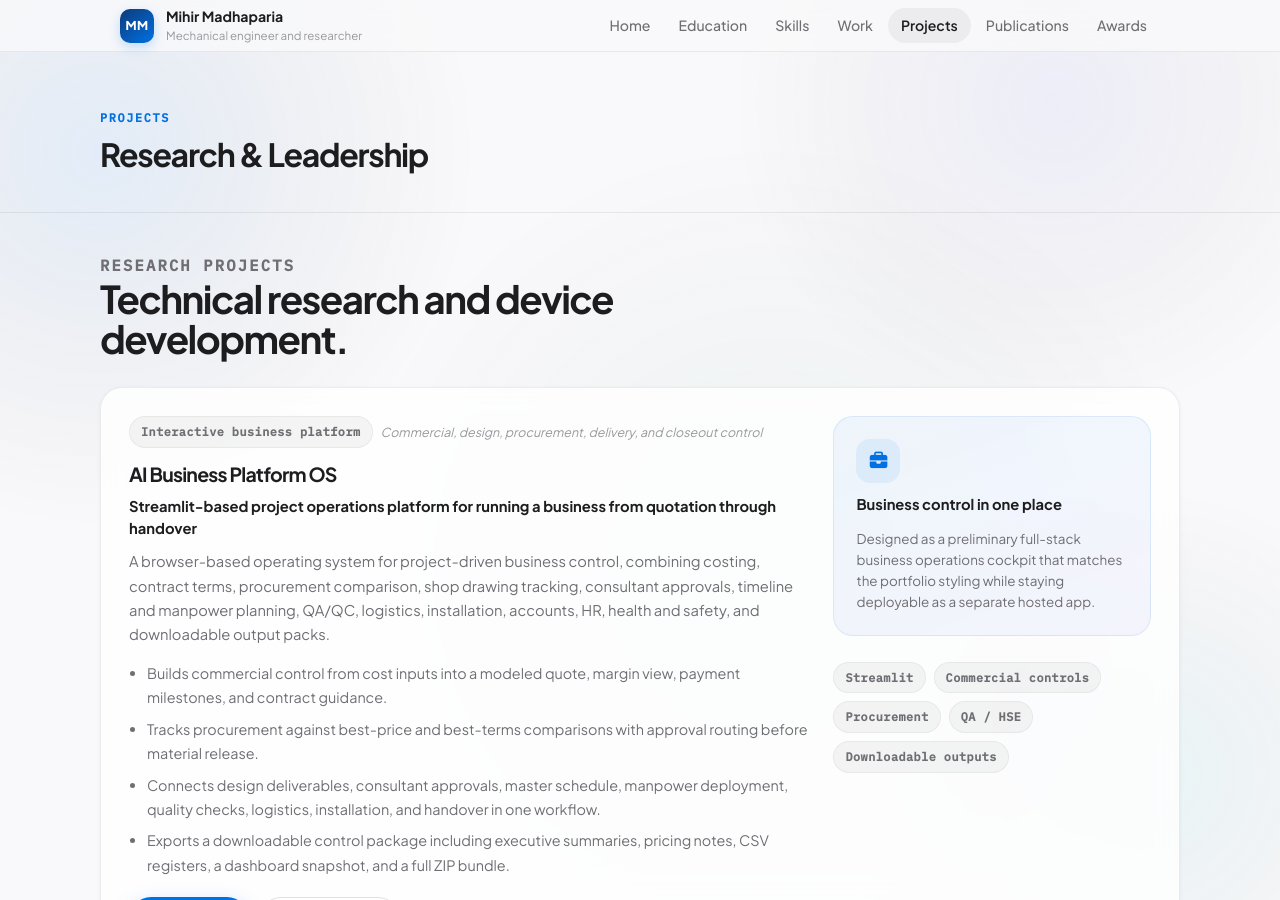
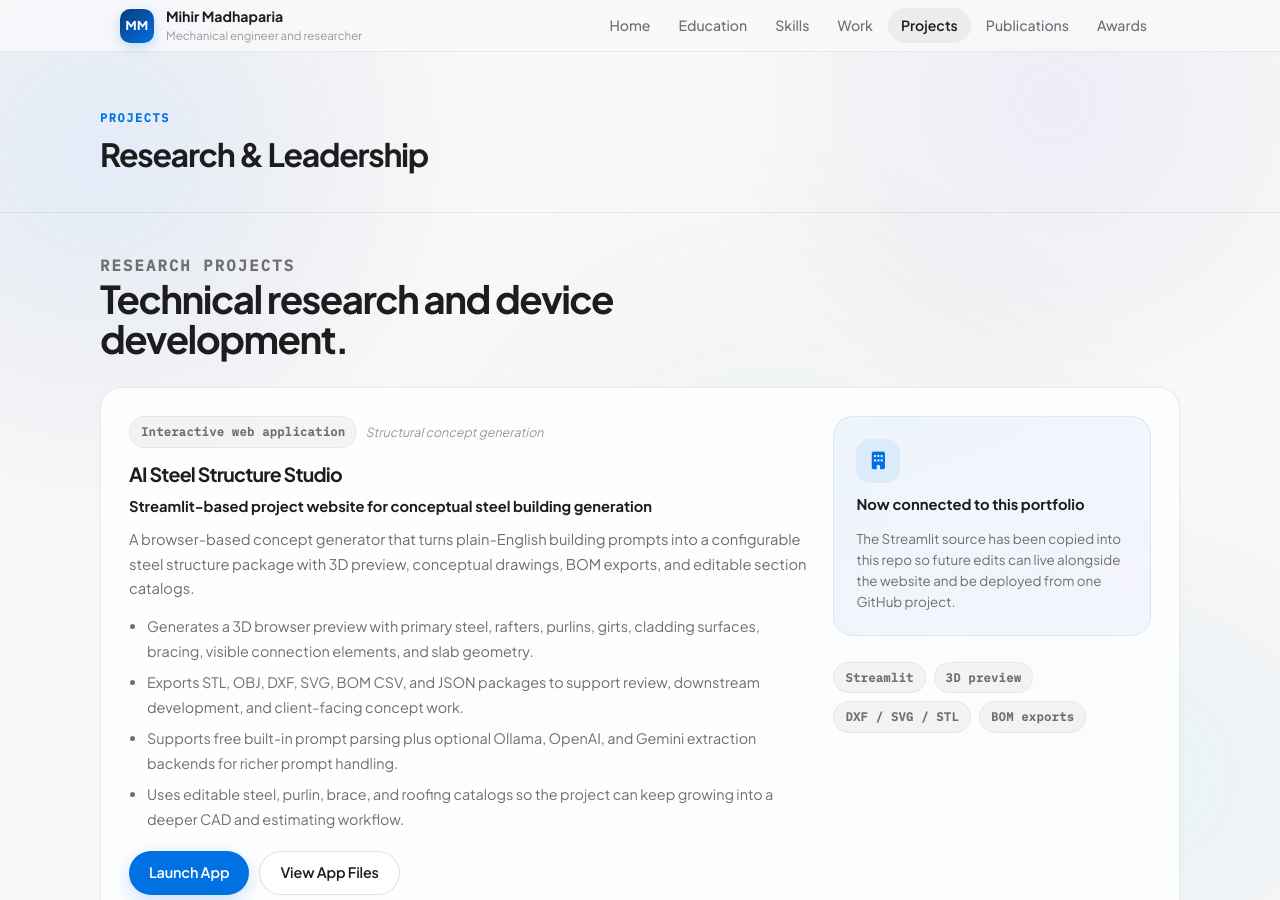
Before and after one commit to mihirmadhaparia/mihirmadhaparia.github.io, a Jekyll site: the page built from projects.html, in a window 1280 px wide and 900 px high. Built offline with Jekyll 4.4.1, drawn with Linux system fonts in a browser that asks for light colours; some of the changed text lies outside the part shown.

Commit message:
Remove AI business platform project

```diff
--- a/apps/ai-business-platform-os/requirements.txt
+++ /dev/null
@@ -1,3 +0,0 @@
-streamlit==1.56.0
-pandas==2.3.3
-plotly==6.7.0
--- a/projects.html
+++ b/projects.html
@@ -19,42 +19,6 @@ permalink: /projects/
         </div>
 
         <div class="stack-xl">
-            <article class="story-card reveal">
-                <div>
-                    <div class="story-card__meta">
-                        <span class="pill">Interactive business platform</span>
-                        <span class="story-card__meta-note">Commercial, design, procurement, delivery, and closeout control</span>
-                    </div>
-                    <h2>AI Business Platform OS</h2>
-                    <p class="story-card__role">Streamlit-based project operations platform for running a business from quotation through handover</p>
-                    <p class="story-card__summary">A browser-based operating system for project-driven business control, combining costing, contract terms, procurement comparison, shop drawing tracking, consultant approvals, timeline and manpower planning, QA/QC, logistics, installation, accounts, HR, health and safety, and downloadable output packs.</p>
-                    <ul class="bullet-list">
-                        <li>Builds commercial control from cost inputs into a modeled quote, margin view, payment milestones, and contract guidance.</li>
-                        <li>Tracks procurement against best-price and best-terms comparisons with approval routing before material release.</li>
-                        <li>Connects design deliverables, consultant approvals, master schedule, manpower deployment, quality checks, logistics, installation, and handover in one workflow.</li>
-                        <li>Exports a downloadable control package including executive summaries, pricing notes, CSV registers, a dashboard snapshot, and a full ZIP bundle.</li>
-                    </ul>
-                    <div class="action-row action-row--top">
-                        <a href="https://mihir-business-platform.streamlit.app" target="_blank" rel="noopener noreferrer" class="button">Launch App</a>
-                        <a href="https://github.com/mihirmadhaparia/mihirmadhaparia.github.io/tree/main/apps/ai-business-platform-os" target="_blank" rel="noopener noreferrer" class="button-secondary">View App Files</a>
-                    </div>
-                </div>
-                <aside class="story-card__media">
-                    <div class="media-placeholder">
-                        <span class="media-placeholder__icon"><i class="fa-solid fa-briefcase"></i></span>
-                        <strong>Business control in one place</strong>
-                        <p class="support-copy">Designed as a preliminary full-stack business operations cockpit that matches the portfolio styling while staying deployable as a separate hosted app.</p>
-                    </div>
-                    <div class="asset-chip-row">
-                        <span class="asset-chip">Streamlit</span>
-                        <span class="asset-chip">Commercial controls</span>
-                        <span class="asset-chip">Procurement</span>
-                        <span class="asset-chip">QA / HSE</span>
-                        <span class="asset-chip">Downloadable outputs</span>
-                    </div>
-                </aside>
-            </article>
-
             <article class="story-card reveal">
                 <div>
                     <div class="story-card__meta">
```
Also changed, not shown: apps/ai-business-platform-os/.streamlit/config.toml (deleted, +0 -10 lines), apps/ai-business-platform-os/README.md (deleted, +0 -108 lines), 1 other file.
